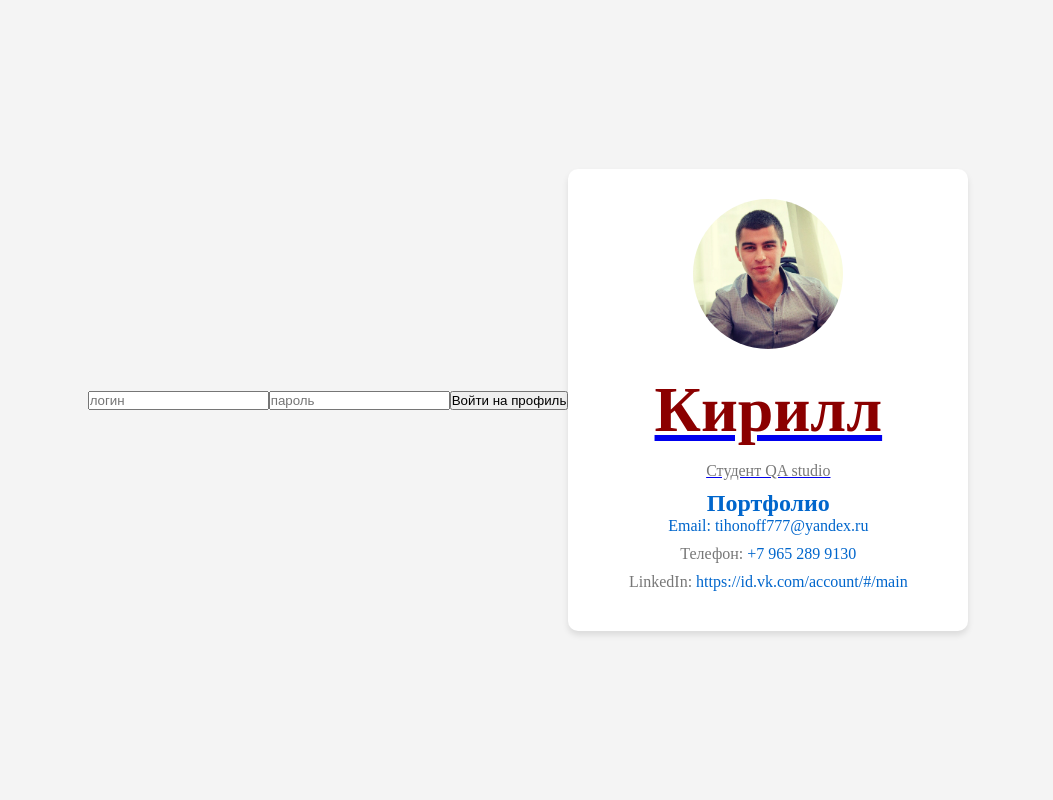
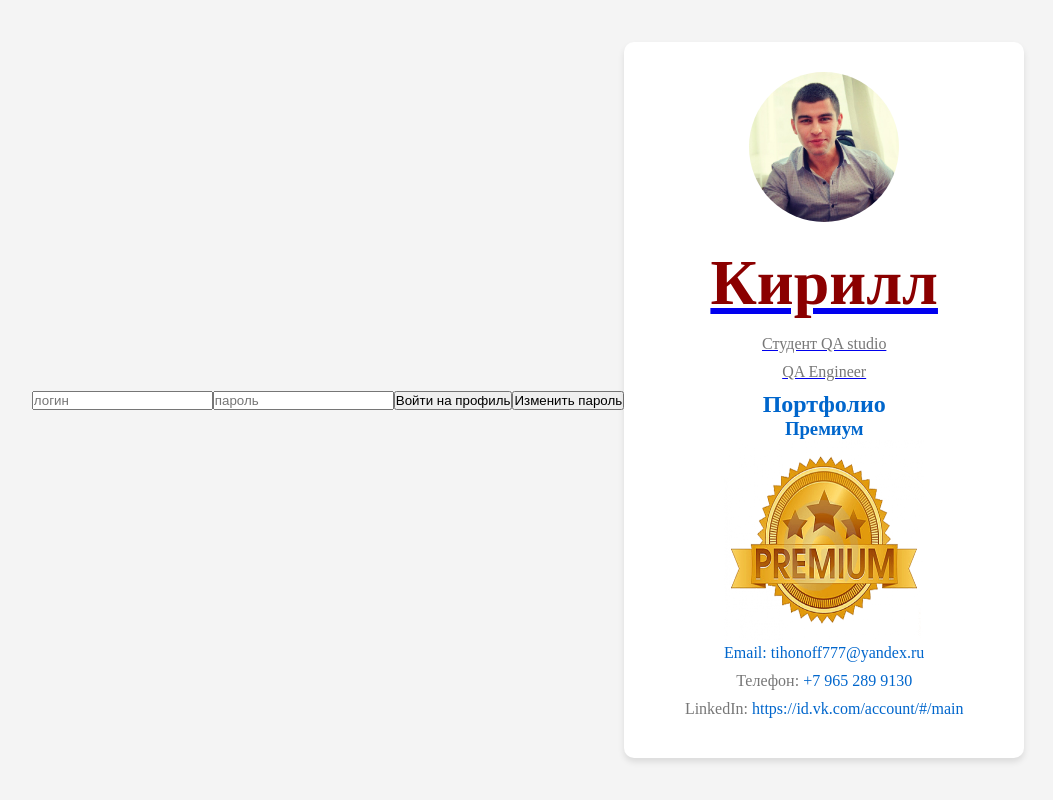
Before and after one commit to tihonoff777/-HTML-CSS, a plain HTML site: page index.html in a window 1280 px wide. Shown: the whole page, without its empty margins (112-1165 px from the left). Drawn offline with Linux system fonts and the light colour scheme.

Commit message:
Добавил параграф и значок Premiumа

```diff
--- a/index.html
+++ b/index.html
@@ -10,14 +10,18 @@
     <input placeholder="логин">
     <input placeholder="пароль">
     <button type="button">Войти на профиль</button>
+    <button type="button">Изменить пароль</button>
     <div class="container">
         <div class="profile">
-            <img src="t4mGwaG2Qc0.jpg" alt="Ваше имя" class="profile-pic" height="200" width="200">
+            <img src="t4mGwaG2Qc0.jpg" alt="Кирилл" class="profile-pic" height="200" width="200">
             <a href=https://tracker.yandex.ru/agile/board/3080 </a>
             <h1>Кирилл</h1>
             <p>Студент QA studio</p>
+            <p>QA Engineer</p>
             <div class="contact-info">
                 <h2>Портфолио</h2>
+                <h3>Премиум</h3>
+                <img src="premium.png" height="200" width="200">
                 <p>Email: <a href="mailto:youremail@example.com">tihonoff777@yandex.ru</a></p>
                 <p>Телефон: <a href="tel:+1234567890">+7 965 289 9130</a></p>
                 <p>LinkedIn: <a href="https://www.linkedin.com/in/yourprofile" target="_blank">https://id.vk.com/account/#/main</a></p>
```
Also changed, not shown: premium.png (added).
